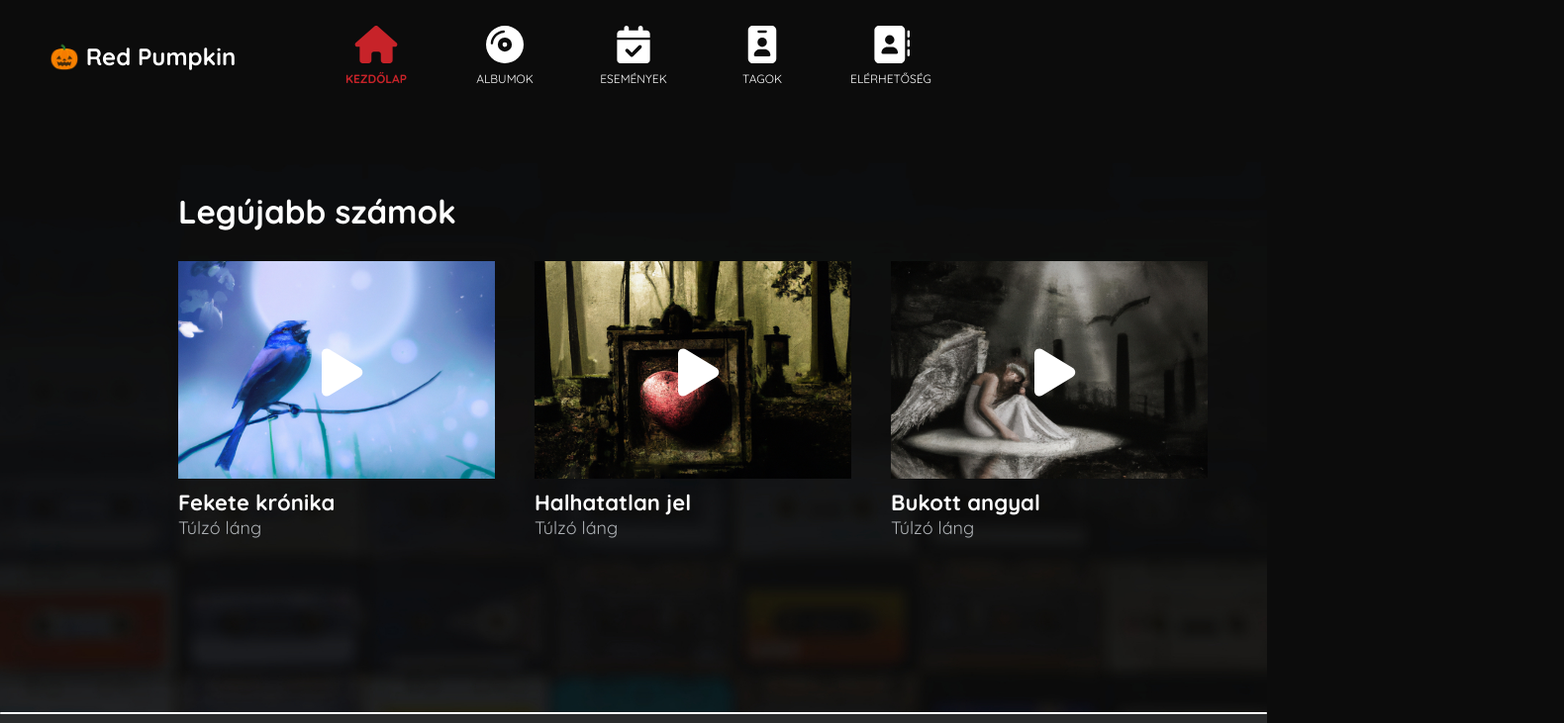
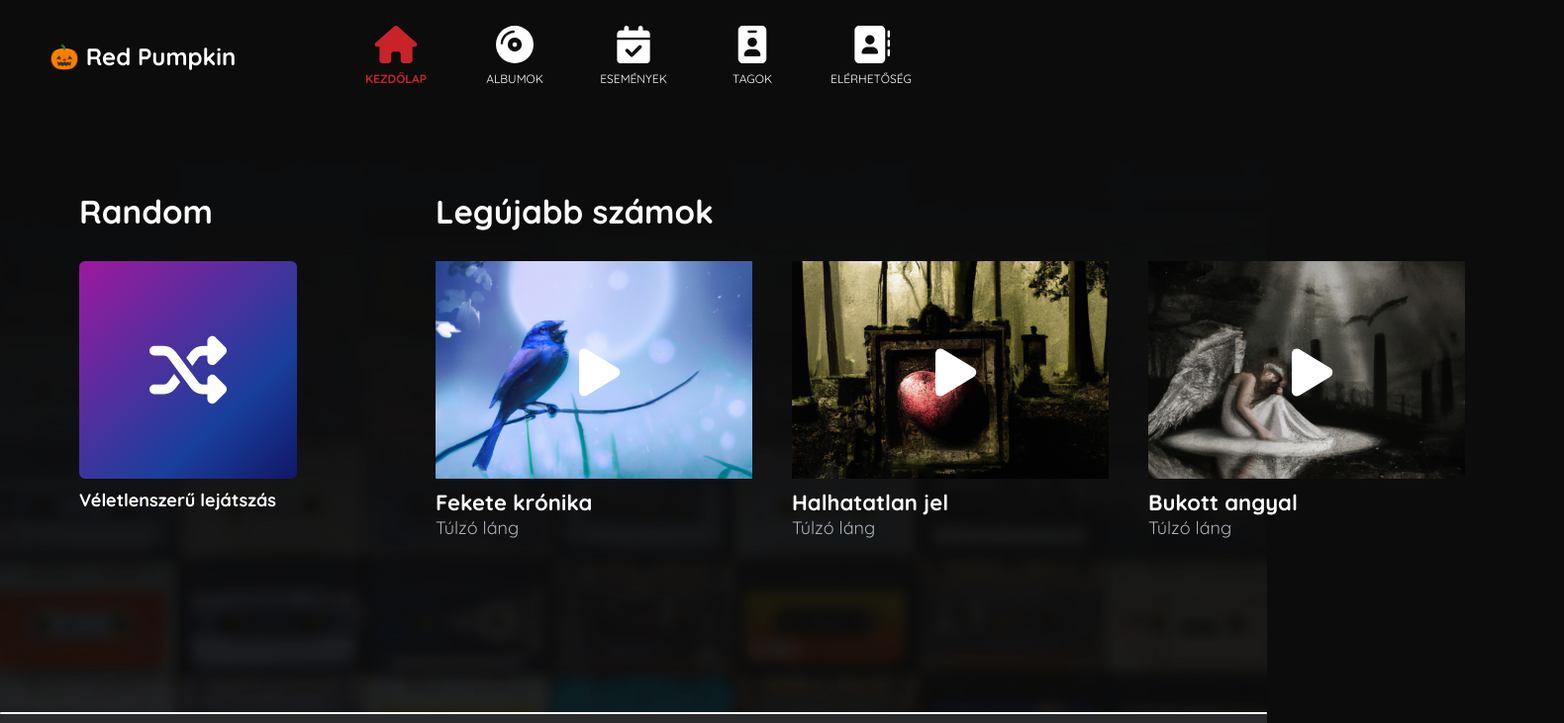
Before and after one commit to megaseves/red-pumpkin-reactjs, a React (Create React App) app: page / in a window 1280 px wide. Shown: the top 731 px of the page at 99% size, 1580 px wide, since content can reach past the window. Built offline with nearby package versions, Linux system fonts and the light colour scheme; the HTML template or start-up script is replaced by a standard one.

Commit message:
Add: random play song function,random play a song btn design on the MainPage component

```diff
--- a/src/components/Navbar/Navbar.css
+++ b/src/components/Navbar/Navbar.css
@@ -75,7 +75,7 @@
 }
 .navbar-menu-content {
     display: flex;
-    gap: 30px;
+    gap: 20px;
     flex-direction: row;
     flex: 2;
     /*border: 1px solid pink;*/
--- a/src/pages/Home.js
+++ b/src/pages/Home.js
@@ -153,6 +153,29 @@ export function Home() {
         openPlayerComponent();
     };
 
+
+    const randomPlaySong = () => {
+        const shuffledArray = playList.sort((a, b) => 0.5 - Math.random());
+
+        setPlayList(shuffledArray);
+
+        if (currentSong.id !== shuffledArray[0].id) {
+            setCurrentSong(shuffledArray[0]);
+        } else {
+            setCurrentSong(shuffledArray[1]);
+        }
+
+
+        if (!isPlaying) {
+            setIsPlaying(true);
+            audioElem.current.play();
+        }
+
+        openPlayerComponent();
+    };
+
+
+
     const onPlaying = () => {
         const duration = audioElem.current.duration;
         const current_time = audioElem.current.currentTime;
@@ -235,7 +258,7 @@ export function Home() {
 
                     <Route path={"/"} element={
                         <>
-                            <MainPage showPlayerComponent={showPlayerComponent} changeSong={changeSong} songs={songs} />
+                            <MainPage showPlayerComponent={showPlayerComponent} changeSong={changeSong} songs={songs} shufflePlayList={shufflePlayList} randomPlaySong={randomPlaySong} />
                         </>
                     }
                     />
--- a/src/pages/MainPage.js
+++ b/src/pages/MainPage.js
@@ -2,7 +2,7 @@ import './Mainpage.css';
 import {useContext} from "react";
 import { AudioContext } from '../components/AudioContext';
 import {FontAwesomeIcon} from "@fortawesome/react-fontawesome";
-import {faPlay} from "@fortawesome/free-solid-svg-icons";
+import {faPlay, faShuffle} from "@fortawesome/free-solid-svg-icons";
 import {songsdata} from "../audios/audios";
 
 export function MainPage(props) {
@@ -16,9 +16,15 @@ export function MainPage(props) {
         <div className="mainpage-container">
 
             <div className="mainpage-header">
-                <div className="mainpage-player">
-                    <h3>Lejátszó megnyitása</h3>
+
+                <div className="shuffle-player">
+                    <h2>Random</h2>
+                    <div className="mainpage-player" onClick={() => props.randomPlaySong()}>
+                        <FontAwesomeIcon className={"mainpage-random-btn"} icon={faShuffle} />
+                    </div>
+                    <h4>Véletlenszerű lejátszás</h4>
                 </div>
+
 
                 <div className="mainpage-recommend">
                     <h2>Legújabb számok</h2>
@@ -27,7 +33,7 @@ export function MainPage(props) {
 
                         { songs && songs.slice(0,3).map((song) => {
                             return (
-                                <div className="song-card">
+                                <div className="song-card" key={song.id}>
                                     <div className="song-card-link" onClick={() => props.changeSong(song.id)}>
                                         <FontAwesomeIcon className={"song-card-icon"} icon={faPlay} />
                                         <div className="song-card-img-container">
--- a/src/pages/Mainpage.css
+++ b/src/pages/Mainpage.css
@@ -24,17 +24,21 @@
 }
 
 .mainpage-player {
-    width: 330px;
-    height: 300px;
+    width: 220px;
+    height: 220px;
 
-    display: none;
+    display: flex;
     justify-content: center;
     align-items: center;
 
-    margin: 20px;
+    margin: 20px 20px 0 0;
 
-    border: 1px solid gray;
+    /*border: 1px solid gray;*/
     cursor: pointer;
+    border-radius: 6px;
+
+    background: rgb(157,25,158);
+    background: linear-gradient(137deg, rgba(157,25,158,1) 0%, rgba(25,63,157,1) 69%, rgba(17,23,103,1) 100%);
 }
 .mainpage-player:hover {
     opacity: 0.8;
@@ -47,6 +51,18 @@
 
 }
 
+.mainpage-random-btn {
+    font-size: 78px;
+
+}
+.shuffle-player h4 {
+    margin-top: 10px;
+    font-size: 18px;
+}
+.shuffle-player h4:hover {
+    text-decoration: underline;
+    cursor: pointer;
+}
 
 
 /*  SONG CARD  */
```
